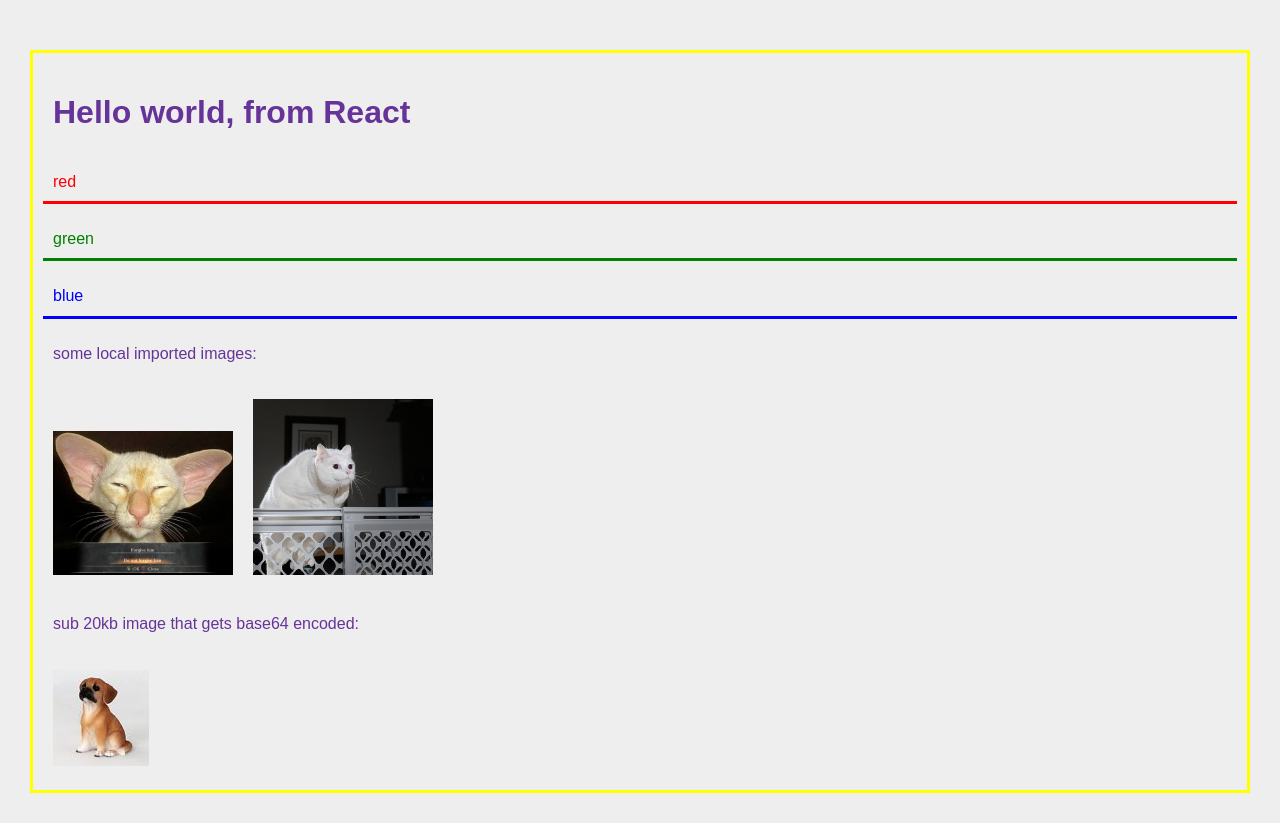
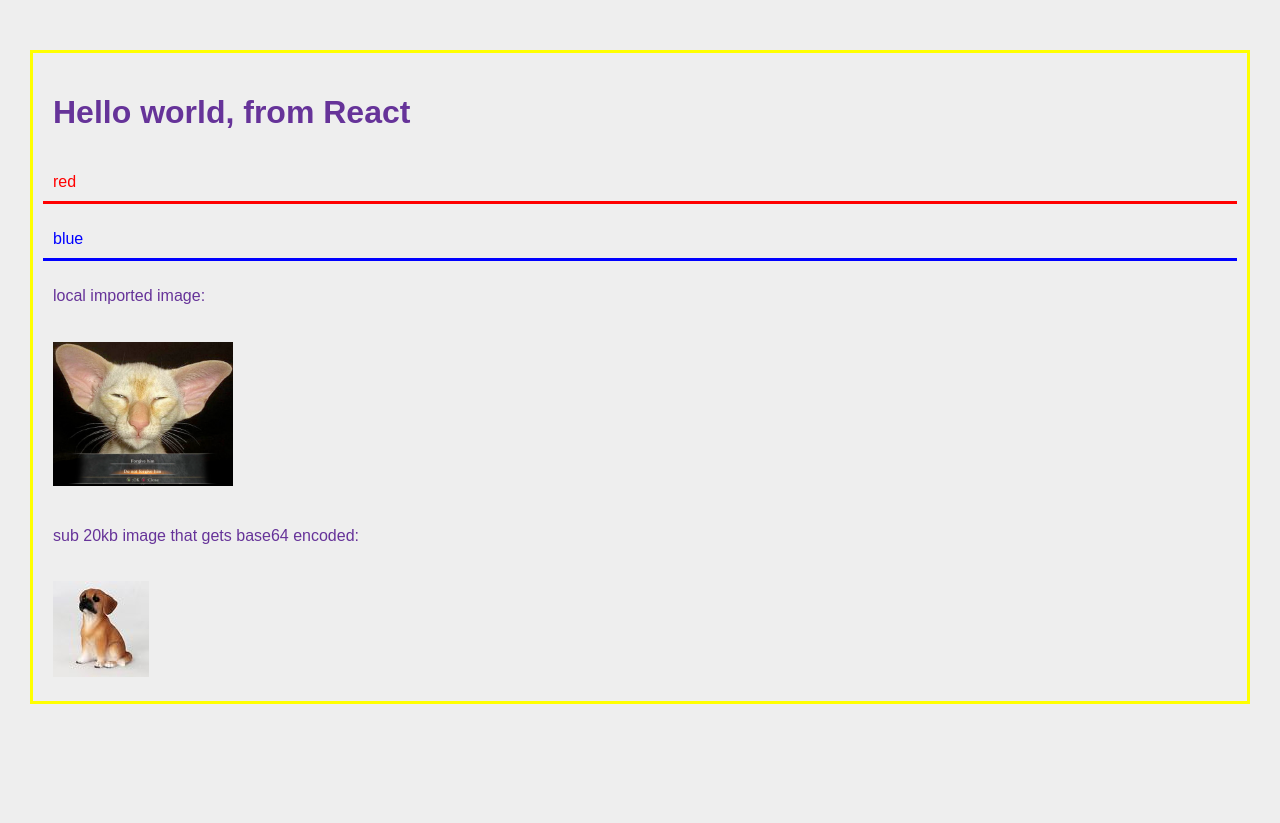
Before and after one commit to tjallen/tja-webpack, a React app: page / in a window 1280 px wide. After the commit the page ends 800 px from the top, so only its background shows below. Built offline with nearby package versions, Linux system fonts and the light colour scheme; the HTML template or start-up script is replaced by a standard one.

Commit message:
Cut down sample code more

```diff
--- a/src/components/App.js
+++ b/src/components/App.js
@@ -3,7 +3,6 @@ import React, { Component } from 'react';
 import styles from './App.scss';
 
 import imgA from '../images/forgive.png';
-import imgB from '../images/jump.jpg';
 import imgTiny from '../images/tiny.jpg';
 
 export default class App extends Component {
@@ -12,11 +11,9 @@ export default class App extends Component {
       <div className={styles.container}>
         <h1>Hello world, from React</h1>
         <p className={styles.red}>red</p>
-        <p className={styles.green}>green</p>
         <p className={styles.blue}>blue</p>
-        <p>some local imported images:</p>
+        <p>local imported image:</p>
         <img src={imgA} alt="" />
-        <img src={imgB} alt="" />
         <p>sub 20kb image that gets base64 encoded:</p>
         <img src={imgTiny} alt="" />
       </div>
--- a/src/components/App.scss
+++ b/src/components/App.scss
@@ -30,21 +30,7 @@ img {
   border-bottom: 3px solid red;
 }
 
-.green {
-  color: green;
-  border-bottom: 3px solid green;
-}
-
 .blue {
   color: blue;
   border-bottom: 3px solid blue;
 }
-
-.some {
-  .nested {
-    .shite {
-      background-color: purple;
-      color: #fff;
-    }
-  }
-}
```
Also changed, not shown: src/images/jump.jpg (deleted).
